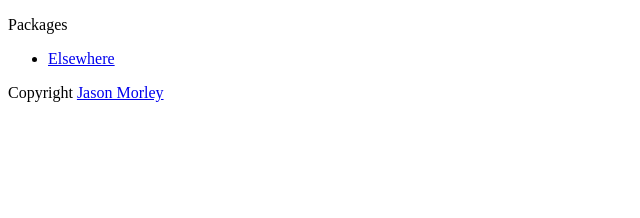
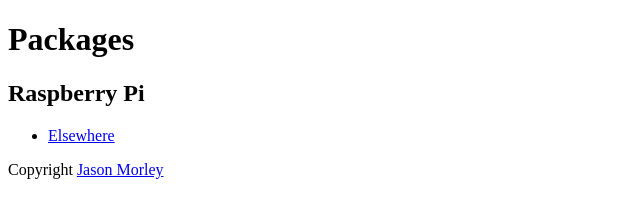
Before and after one commit to jbmorley/debian-repository, a plain HTML site: page index.html in a window 1280 px wide. Shown: the whole page, without its empty margins (0-640 px from the left). Drawn offline with Linux system fonts and the light colour scheme.

Commit message:
docs: Update the headers for the landing page

```diff
--- a/index.html
+++ b/index.html
@@ -4,7 +4,8 @@
         <title>Package Repository</title>
     </head>
     <body>
-        <p>Packages</p>
+        <h1>Packages</h1>
+        <h2>Raspberry Pi</h2>
         <ul>
             <li><a href="https://github.com/inseven/elsewhere">Elsewhere</a></li>
         </ul>
```
